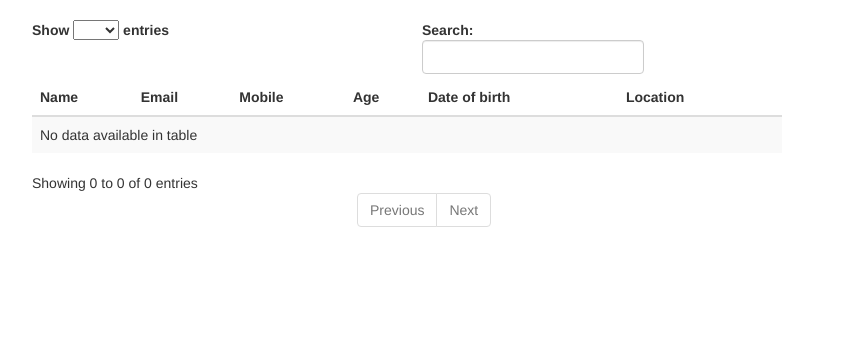
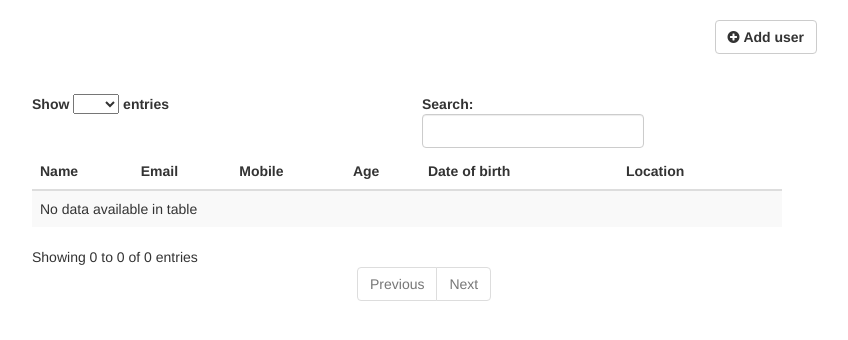
Before and after one commit to manaschaturvedi/user_management_tool, a Django app: template pricebaba/templates/listings_page.html in a window 1280 px wide. Shown: the part 52-392 px from the top of the page, without its empty margins (38-886 px from the left). Run offline with Django 3.2, Linux system fonts and the light colour scheme; the template is opened without the code that fills it, so the values that code supplies are empty; some libraries are stand-ins or nearby versions.

Commit message:
defining add/edit user form and displaying it in UI

```diff
--- a/pricebaba/pricebaba/urls.py
+++ b/pricebaba/pricebaba/urls.py
@@ -20,5 +20,5 @@ from user_management.views import listings_page, add_edit_users
 urlpatterns = [
     url(r'^admin/', admin.site.urls),
     url(r'^$', listings_page, name='listings_page'),
-    url(r'^/add-edit-user', add_edit_users, name="add_edit_users")
+    url(r'^add-edit-user/', add_edit_users, name="add_edit_users")
 ]
--- a/pricebaba/templates/listings_page.html
+++ b/pricebaba/templates/listings_page.html
@@ -2,8 +2,21 @@
 {% load crispy_forms_tags %}
 
 {% block content %}
+<div class="row">
+	<div class="col-sm-7">
 
-	<div class="row">
+	</div>
+	<div class="col-sm-2">
+		<div class="btn-group" role="group" aria-label="...">
+			<a href="/add-edit-user">
+			  	<button type="button" class="btn btn-default add-new-user-button">
+			  		<i class="fa fa-plus-circle" aria-hidden="true"></i>  <b>Add user</b>
+			  	</button>
+			</a>
+		</div>
+	</div>
+</div><br><br>
+<div class="row">
 	<div class="col-sm-8">
 		<table class="table table-striped" id="users-table">
 			<thead>
--- a/pricebaba/user_management/views.py
+++ b/pricebaba/user_management/views.py
@@ -1,5 +1,6 @@
 from django.shortcuts import render, redirect
 from .models import Pricebaba_Users
+from .forms import AddUpdateForm
 
 
 def listings_page(request):
@@ -10,6 +11,7 @@ def listings_page(request):
 
 
 def add_edit_users(request):
-	data = {}
+	form = AddUpdateForm()
+	data = {'form': form}
 
 	return render(request, 'add_edit_users.html', data)
```
Also changed, not shown: pricebaba/templates/add_edit_users.html (+13 -0 lines), pricebaba/user_management/forms.py (added, +20 -0 lines), 3 other files.
